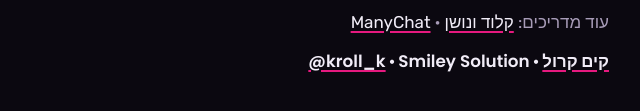
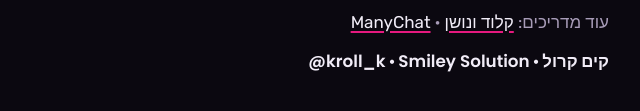
Before and after one commit to krollkim/NOTIONGUIDE, a plain HTML site: page higgsfield/index.html in a window 1280 px wide. Shown: the part 8252-8363 px from the top of the page, 331-971 px from the left. Drawn offline with Linux system fonts and the light colour scheme.

Commit message:
style: drop underline from signature links

```diff
--- a/higgsfield/index.html
+++ b/higgsfield/index.html
@@ -120,6 +120,8 @@ footer{margin-top:56px;padding-top:24px;border-top:1px solid var(--line);color:v
 footer p{margin:0 0 .6em}
 .sig{color:var(--fg);font-weight:700;font-size:1.05rem}
 .sig .en{font-weight:600}
+.sig a{text-decoration:none}
+.sig a:hover{color:var(--magenta)}
 
 @media (prefers-reduced-motion:no-preference){
   .num{transition:transform .2s}
```
Also changed, not shown: manychat/index.html (+2 -0 lines), notion/index.html (+2 -0 lines).
